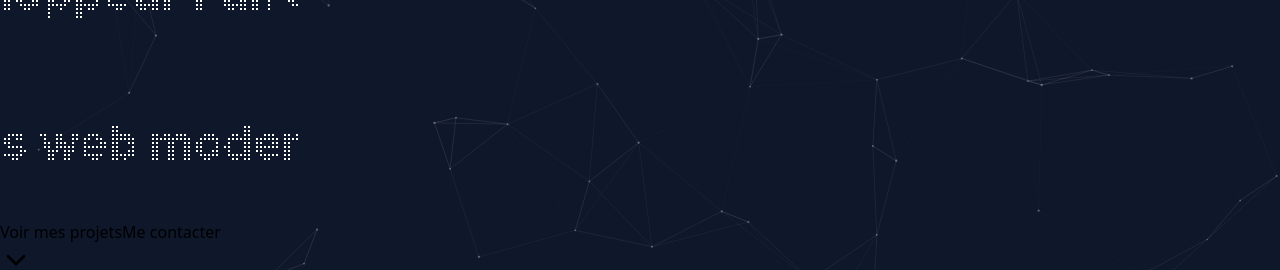
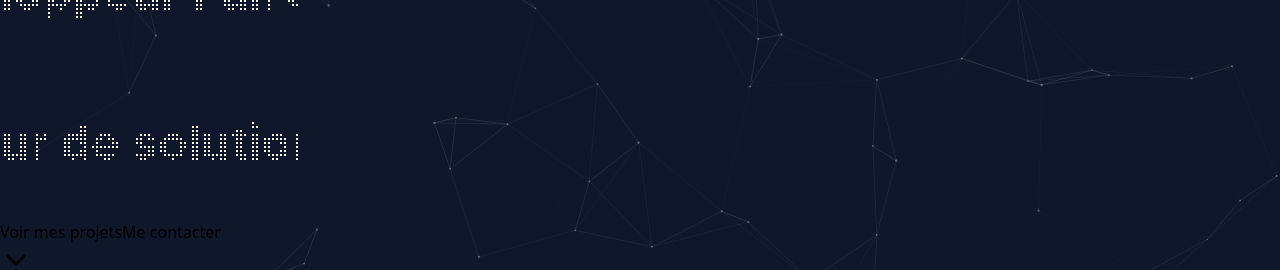
Before and after one commit to ValentinFrp/ValentinFrappart.fr, a React (Vite) app: page / in a window 1280 px wide. Shown: the part 218-488 px from the top of the page. Built offline with nearby package versions, Linux system fonts and the light colour scheme; no server answers.

Commit message:
fix(Hero): change title on Createur de solutions web

```diff
--- a/src/components/Hero.tsx
+++ b/src/components/Hero.tsx
@@ -26,7 +26,7 @@ const Hero = () => {
                         className="text-xl md:text-2xl text-gray-300 mb-8"
                     >
                         <TextParticles
-                            text="Créateur de solutions web modernes et performantes"
+                            text="Créateur de solutions web"
                             className="h-32 mb-2"
                         />
                     </motion.p>
```
